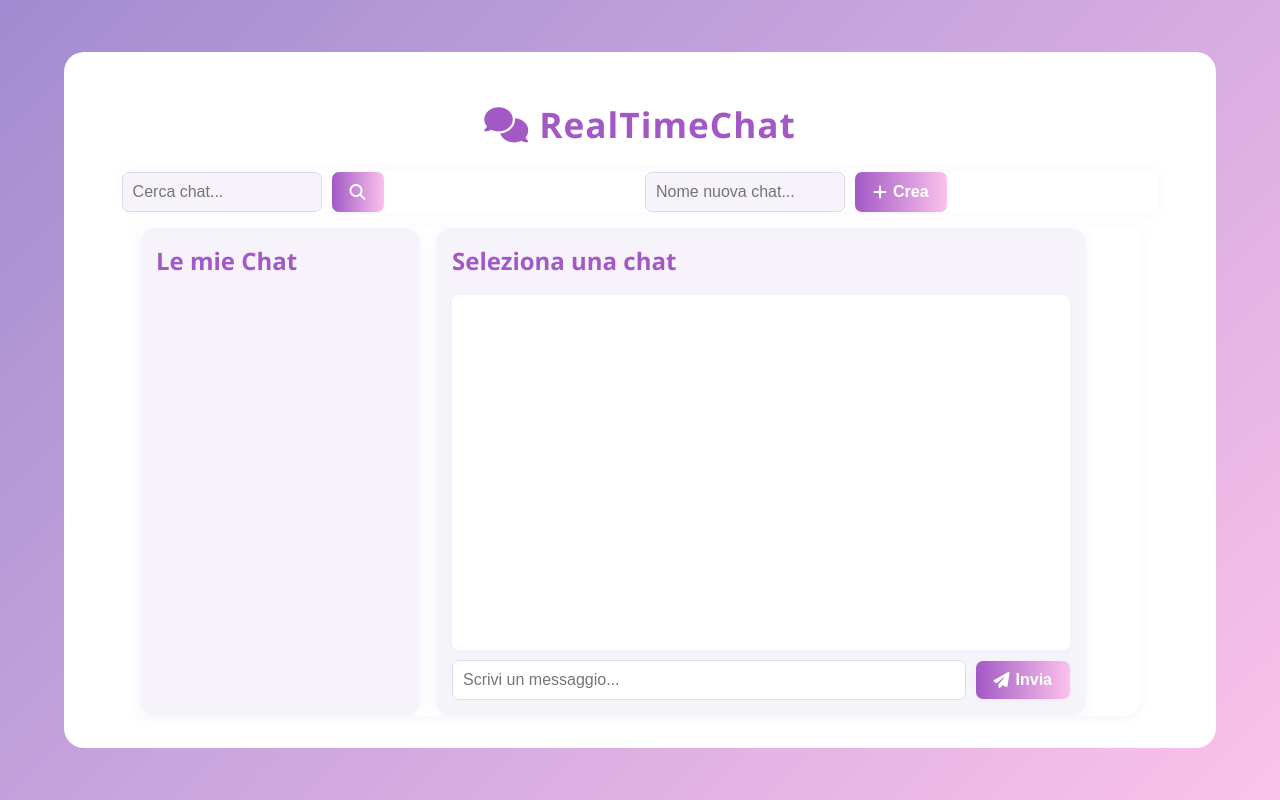
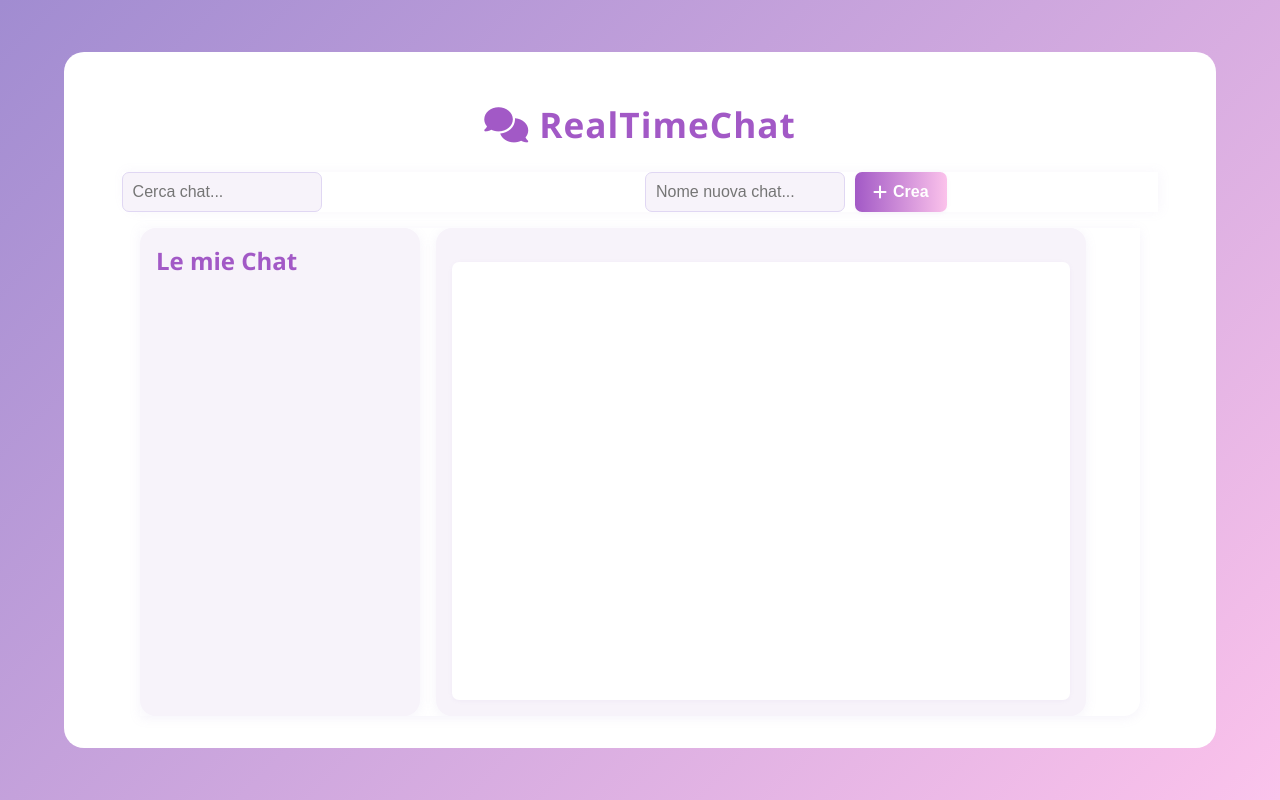
Before and after one commit to PadureanDavide/ChitChat, a website: page public/html/chat.html in a window 1280 px wide. Drawn offline with nearby package versions, Linux system fonts and the light colour scheme; no server answers.

Commit message:
version upgraded, need to modify oin line 255 js front end

```diff
--- a/public/css/chat.css
+++ b/public/css/chat.css
@@ -157,13 +157,6 @@ body {
 
 .main-header {
   margin-bottom: 18px;
-}
-
-#chat-title {
-  margin: 0;
-  font-size: 1.5rem;
-  color: var(--primary-color);
-  font-weight: 700;
 }
 
 .message-list {
--- a/public/html/chat.html
+++ b/public/html/chat.html
@@ -29,9 +29,6 @@
               id="search-chat-input"
               placeholder="Cerca chat..."
             />
-            <button type="submit" class="search-btn">
-              <i class="fas fa-search"></i>
-            </button>
           </form>
           <form id="create-chat-form" class="create-chat-form">
             <input
@@ -53,21 +50,8 @@
             <ul id="chats" class="chat-list"></ul>
           </div>
           <div class="message-column">
-            <div class="main-header">
-              <h2 id="chat-title">Seleziona una chat</h2>
-            </div>
+            <div class="main-header"></div>
             <ul id="messages" class="message-list"></ul>
-            <form id="message-form" class="message-form">
-              <input
-                type="text"
-                id="message-input"
-                placeholder="Scrivi un messaggio..."
-                required
-              />
-              <button type="submit" class="send-btn">
-                <i class="fas fa-paper-plane"></i> Invia
-              </button>
-            </form>
           </div>
         </div>
       </div>
--- a/public/js/chat.js
+++ b/public/js/chat.js
@@ -9,6 +9,14 @@ document.addEventListener("DOMContentLoaded", () => {
   const searchChat = document.getElementById("search-chat-input");
   const searchResults = document.getElementById("search-results");
   const createChatForm = document.getElementById("create-chat-form");
+  const contCurrentChat = document.querySelector(".message-column");
+
+  const sendMessageForm = `<form id="message-form" class="message-form">
+              <input type="text" id="message-input" placeholder="Scrivi un messaggio..." required="">
+              <button type="submit" class="send-btn">
+                <i class="fas fa-paper-plane"></i> Invia
+              </button>
+            </form>`;
 
   // Fetch the current user's email via Axios
   const fetchUserEmail = async () => {
@@ -164,6 +172,8 @@ document.addEventListener("DOMContentLoaded", () => {
       messagesContainer.appendChild(messageContainer);
     });
 
+    if (!contCurrentChat.querySelector("#message-form"))
+      contCurrentChat.innerHTML += sendMessageForm;
     scrollToBottom();
   };
 
@@ -247,6 +257,7 @@ document.addEventListener("DOMContentLoaded", () => {
   if (messageForm && messageInput) {
     messageForm.addEventListener("submit", (e) => {
       e.preventDefault();
+      console.log("caio");
       if (currentChatId && messageInput.value.trim()) {
         sendMessage(messageInput.value.trim());
         messageInput.value = "";
```
